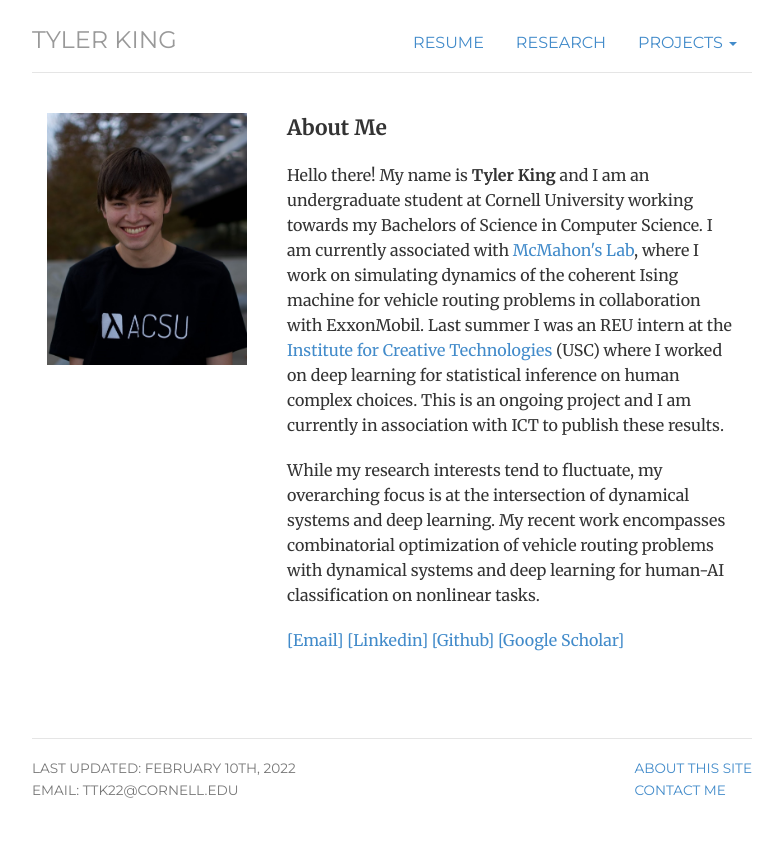
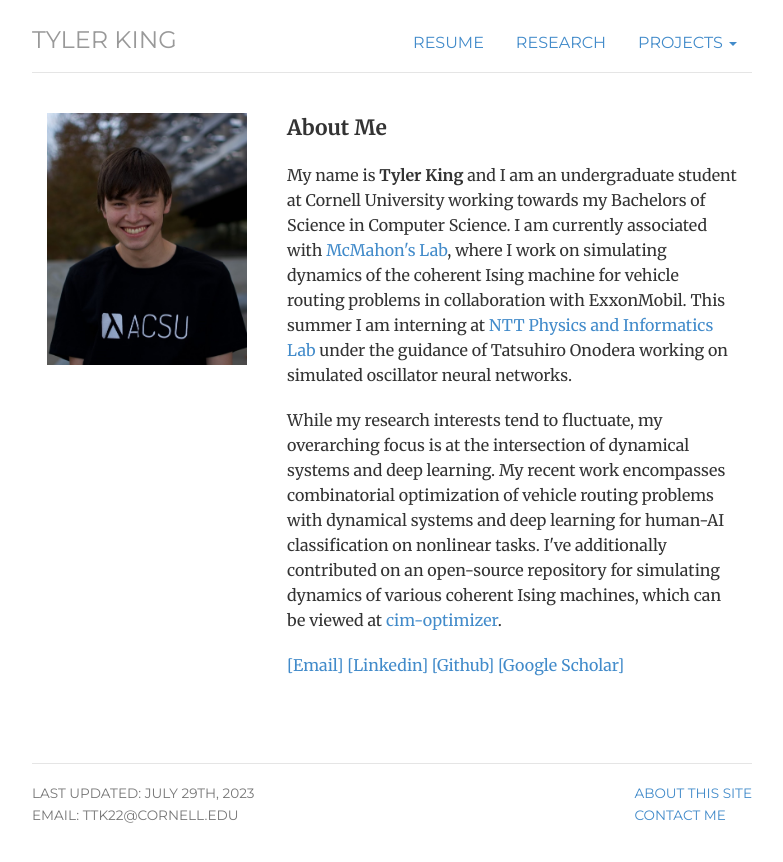
Before and after one commit to tylertking/tylertking.github.io, a Jekyll site: the page built from index.html, in a window 1280 px wide. Shown: the top 862 px of the page, without its empty margins (248-1031 px from the left). Built offline with Jekyll 4.4.1, drawn with Linux system fonts in a browser that asks for light colours.

Commit message:
7/29 update
Still need to update specific things but I'll do that later

```diff
--- a/_includes/footer.html
+++ b/_includes/footer.html
@@ -3,7 +3,7 @@
 	<div class="row">
 	<div class="col-sm-8">
 	<!-- Remember to update me when change the website! -->
-	<p><small>Last updated: February 10th, 2022<br>
+	<p><small>Last updated: July 29th, 2023<br>
 	Email: <span class="obfuscate">ude.llenroc@22ktt</span></small></p>
 	</div>
 	<div class="col-sm-4">
--- a/index.html
+++ b/index.html
@@ -13,9 +13,9 @@ description: Tyler King, Undergraduate at Cornell University
 	</div>
 	<div class="col-sm-8">
 	<p class="lead"><b>About Me</b></p>
-	<p>Hello there! My name is <b>Tyler King</b> and I am an undergraduate student at Cornell University working towards my Bachelors of Science in Computer Science. I am currently associated with <a href="https://mcmahon.aep.cornell.edu/">McMahon's Lab</a>, where I work on simulating dynamics of the coherent Ising machine for vehicle routing problems in collaboration with ExxonMobil. Last summer I was an REU intern at the <a href="https://ict.usc.edu/">Institute for Creative Technologies</a> (USC) where I worked on deep learning for statistical inference on human complex choices. This is an ongoing project and I am currently in association with ICT to publish these results.</p>
+	<p> My name is <b>Tyler King</b> and I am an undergraduate student at Cornell University working towards my Bachelors of Science in Computer Science. I am currently associated with <a href="https://mcmahon.aep.cornell.edu/">McMahon's Lab</a>, where I work on simulating dynamics of the coherent Ising machine for vehicle routing problems in collaboration with ExxonMobil. This summer I am interning at <a href="https://ntt-research.com/phi/">NTT Physics and Informatics Lab</a> under the guidance of Tatsuhiro Onodera working on simulated oscillator neural networks.
 
-	<p> While my research interests tend to fluctuate, my overarching focus is at the intersection of dynamical systems and deep learning. My recent work encompasses combinatorial optimization of vehicle routing problems with dynamical systems and deep learning for human-AI classification on nonlinear tasks. </p>
+	<p> While my research interests tend to fluctuate, my overarching focus is at the intersection of dynamical systems and deep learning. My recent work encompasses combinatorial optimization of vehicle routing problems with dynamical systems and deep learning for human-AI classification on nonlinear tasks. I've additionally contributed on an open-source repository for simulating dynamics of various coherent Ising machines, which can be viewed at <a href="https://github.com/mcmahon-lab/cim-optimizer/">cim-optimizer</a>. </p>
 
 	<p> <a href="mailto:tylertking2003@gmail.com?subject=subject text">[Email]</a> <a href="https://www.linkedin.com/in/tyler-king-9167a61a1/">[Linkedin]</a> <a href="https://github.com/tylertking">[Github]</a> <a href="https://scholar.google.com/citations?user=to4W3dsAAAAJ&hl=en">[Google Scholar]</a> </p>
 	</div>
```
